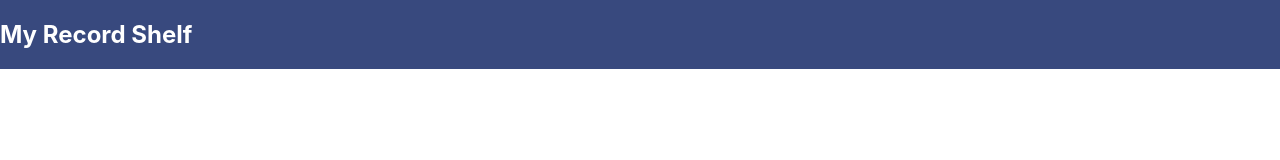
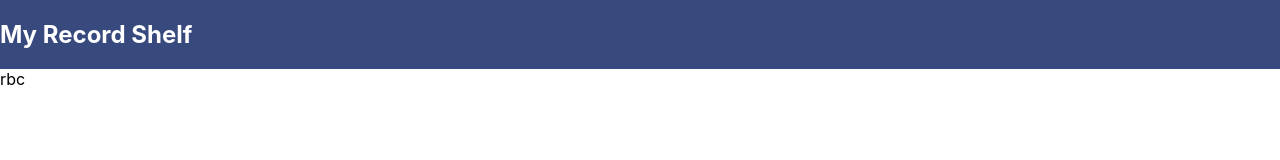
Before and after one commit to srishtirathi/Record-Shelf, a React (Create React App) app: page /category in a window 1280 px wide. Shown: the top 160 px of the page. Built offline with nearby package versions, Linux system fonts and the light colour scheme.

Commit message:
feat: add component to view records by category

```diff
--- a/src/App.js
+++ b/src/App.js
@@ -1,6 +1,6 @@
 /* eslint-disable no-unused-vars */
 import './App.css';
-import React from 'react';
+import React, { useState, useEffect } from 'react';
 import {
   BrowserRouter,
   Switch,
@@ -9,6 +9,7 @@ import {
 import Navbar from './components/Navbar/Navbar';
 import Home from './components/Home/Home';
 import AllRecords from './components/AllRecords/AllRecords';
+import RecordsByCategory from './components/RecordsByCategory/RecordsByCategory';
 
 const App = () => (
   <div>
@@ -21,6 +22,9 @@ const App = () => (
         <Route path="/" exact>
           <Home />
         </Route>
+        <Route path="/category" exact>
+          <RecordsByCategory />
+        </Route>
 
       </Switch>
 
--- a/src/components/AllRecords/AllRecords.js
+++ b/src/components/AllRecords/AllRecords.js
@@ -1,11 +1,15 @@
 /* eslint-disable no-unused-vars */
 import React, { useState, useEffect } from 'react';
+import { Link } from 'react-router-dom';
 import { getRecords } from '../../utils/api';
 import Card from '../Card/Card';
 import './AllRecords.css';
+import { groupByCategory } from '../../utils/recordUtil';
+import RecordsByCategory from '../RecordsByCategory/RecordsByCategory';
 
 const AllRecords = () => {
   const [allRecords, setAllRecords] = useState([]);
+  const [recordByCategory, setRecordByCategory] = useState({});
   useEffect(async () => {
     // console.log(await getRecords());
     const orders = await getRecords();
@@ -14,8 +18,12 @@ const AllRecords = () => {
     // console.log('allrecords', allRecords);
   }, []);
   return (
+
     <div className="allrecords">
-
+      <div>
+        <Link to="/category"><button type="button" className="category-button">category</button></Link>
+      </div>
+      <br />
       {/*
       {allRecords.map((record) => (<h1>{record.name}</h1>))}
 
--- /dev/null
+++ b/src/components/RecordsByCategory/RecordsByCategory.js
@@ -0,0 +1,8 @@
+import React from 'react';
+
+const RecordsByCategory = () => (
+  <div>
+    rbc
+  </div>
+);
+export default RecordsByCategory;
```
